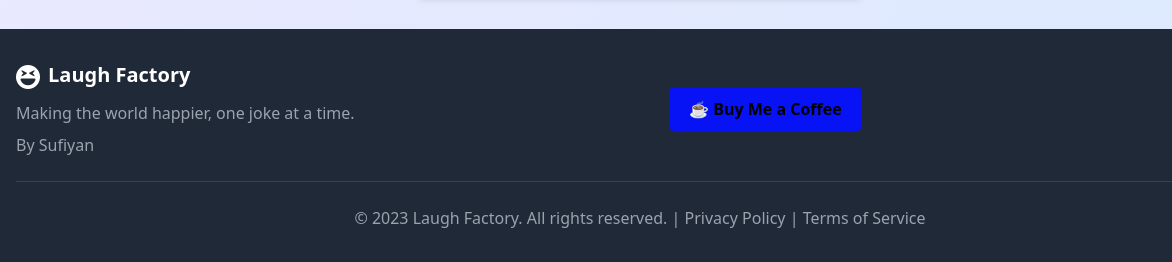
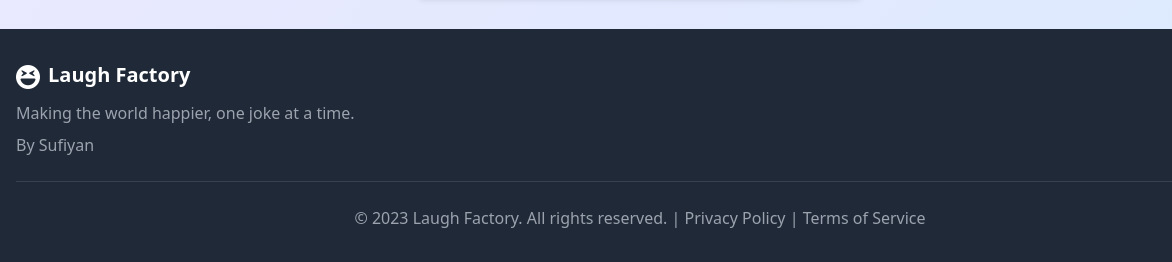
Before and after one commit to SufiyanShareef/joke-generator, a plain HTML site: page frontend/index.html in a window 1280 px wide. Shown: the part 1521-1783 px from the top of the page, 0-1172 px from the left. Drawn offline with nearby package versions, Linux system fonts and the light colour scheme.

Commit message:
final commit

```diff
--- a/frontend/index.html
+++ b/frontend/index.html
@@ -193,14 +193,14 @@
                     <p class="text-gray-400 mt-2">Making the world happier, one joke at a time.</p>
                     <p class="text-gray-400 mt-2">By Sufiyan</p>
                 </div>
-                <div class="mb-4 md:mb-0 ">
+                <!-- <div class="mb-4 md:mb-0 ">
                     <a href="https://www.buymeacoffee.com/yourusername" target="_blank" style="text-decoration: none;">
                         <button
                             style="background-color:#0713f5; color:#000; padding:10px 20px; border:none; border-radius:5px; font-weight:bold;">
                             ☕ Buy Me a Coffee
                         </button>
                     </a>
-                </div>
+                </div> -->
                 <div class="flex space-x-6">
                     <a href="#" class="text-gray-400 hover:text-white"><i class="fab fa-facebook-f"></i></a>
                     <a href="#" class="text-gray-400 hover:text-white"><i class="fab fa-twitter"></i></a>
```
